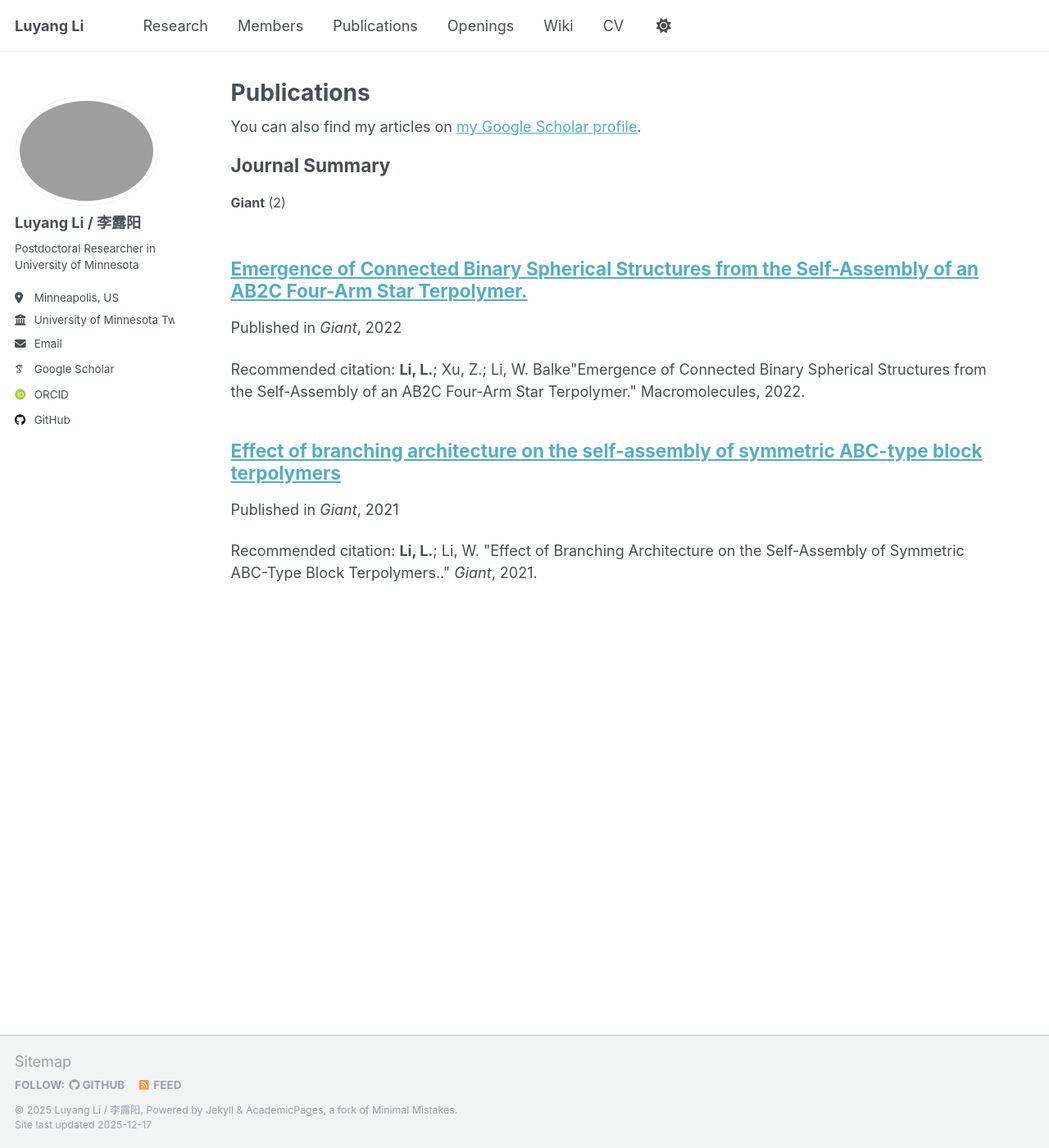
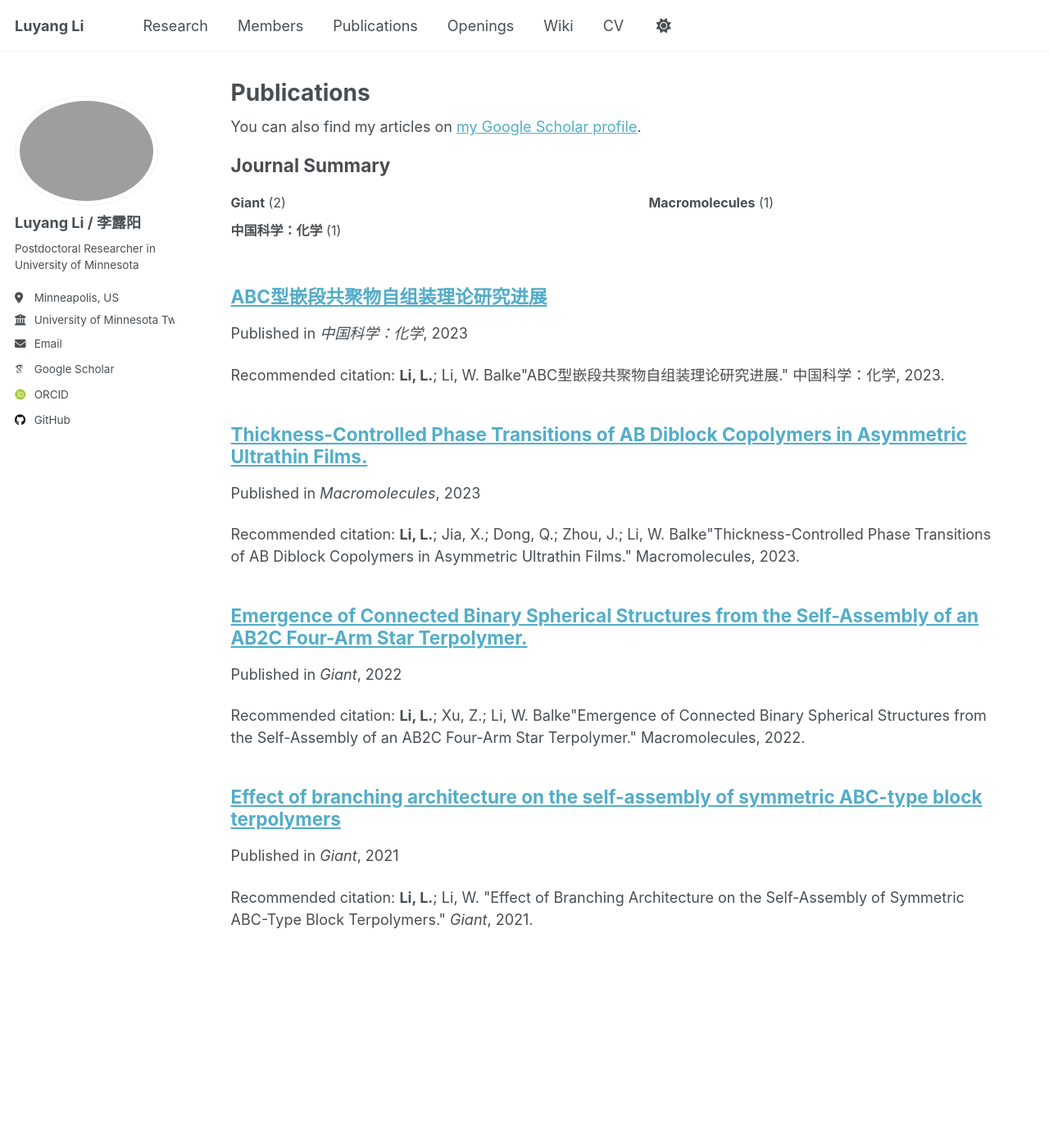
Before and after one commit to Li-Luyang/Li-Luyang.github.io, a Jekyll site: the page built from _pages/publications.html, in a window 1280 px wide and 1400 px high. Shown: the whole window at 82% size. Built offline with Jekyll 4.4.1, drawn with Linux system fonts in a browser that asks for light colours; some web fonts are replaced; a script bundle is joined from its source files by our own code; library files that are not in the unit come from our copies.

Commit message:
add papers

```diff
--- /dev/null
+++ b/_publications/2023-10-01-Recent-Progress-in-the-Study-of-the-Self-Assembly-of-ABC-Block-Terpolymers..md
@@ -0,0 +1,8 @@
+---
+title: "Thickness-Controlled Phase Transitions of AB Diblock Copolymers in Asymmetric Ultrathin Films."
+collection: publications
+permalink: /publication/2023-10-01-Thickness-Controlled-Phase-Transitions-of-AB-Diblock-Copolymers-in-Asymmetric-Ultrathin-Films.
+date: 2023-10-01
+venue: 'Macromolecules'
+citation: '<strong>Li, L.</strong>; Jia, X.; Dong, Q.; Zhou, J.; Li, W. Balke&quot;Thickness-Controlled Phase Transitions of AB Diblock Copolymers in Asymmetric Ultrathin Films.&quot; Macromolecules, 2023.'
+---
--- /dev/null
+++ b/_publications/2023-10-01-Thickness-Controlled-Phase-Transitions-of-AB-Diblock-Copolymers-in-Asymmetric-Ultrathin-Films.md
@@ -0,0 +1,8 @@
+---
+title: "ABC型嵌段共聚物自组装理论研究进展"
+collection: publications
+permalink: /publication/2023-10-01-Recent-Progress-in-the-Study-of-the-Self-Assembly-of-ABC-Block-Terpolymers.
+date: 2023-10-01
+venue: '中国科学：化学'
+citation: '<strong>Li, L.</strong>; Li, W. Balke&quot;ABC型嵌段共聚物自组装理论研究进展.&quot; 中国科学：化学, 2023.'
+---
```
Also changed, not shown: _publications/2021-09-01-Effect-of-Branching-Architecture-on-the-Self-Assembly-of-Symmetric-ABC-Type-Block-Terpolymers.md (+1 -1 lines).
